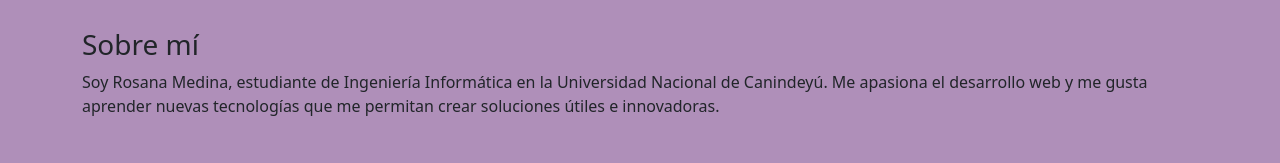
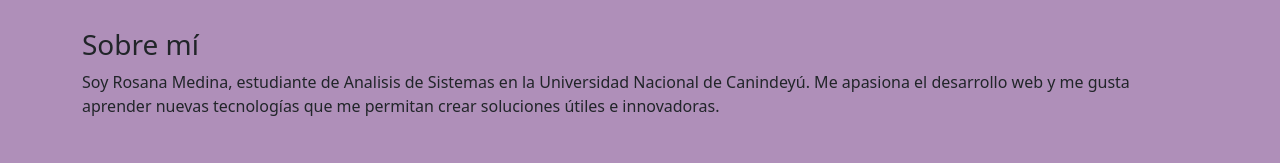
Before and after one commit to RosanaM98/RosanaM98.github.io, a plain HTML site: page index.html in a window 1280 px wide. Shown: the part 765-928 px from the top of the page. Drawn offline with nearby package versions, Linux system fonts and the light colour scheme.

Commit message:
Update index.html

```diff
--- a/index.html
+++ b/index.html
@@ -80,7 +80,7 @@
     <div class="container my-5" id="sobre-mi">
       <h3>Sobre mí</h3>
       <p>
-        Soy Rosana Medina, estudiante de Ingeniería Informática en la
+        Soy Rosana Medina, estudiante de Analisis de Sistemas en la
         Universidad Nacional de Canindeyú. Me apasiona el desarrollo web y me
         gusta aprender nuevas tecnologías que me permitan crear soluciones
         útiles e innovadoras.
```
